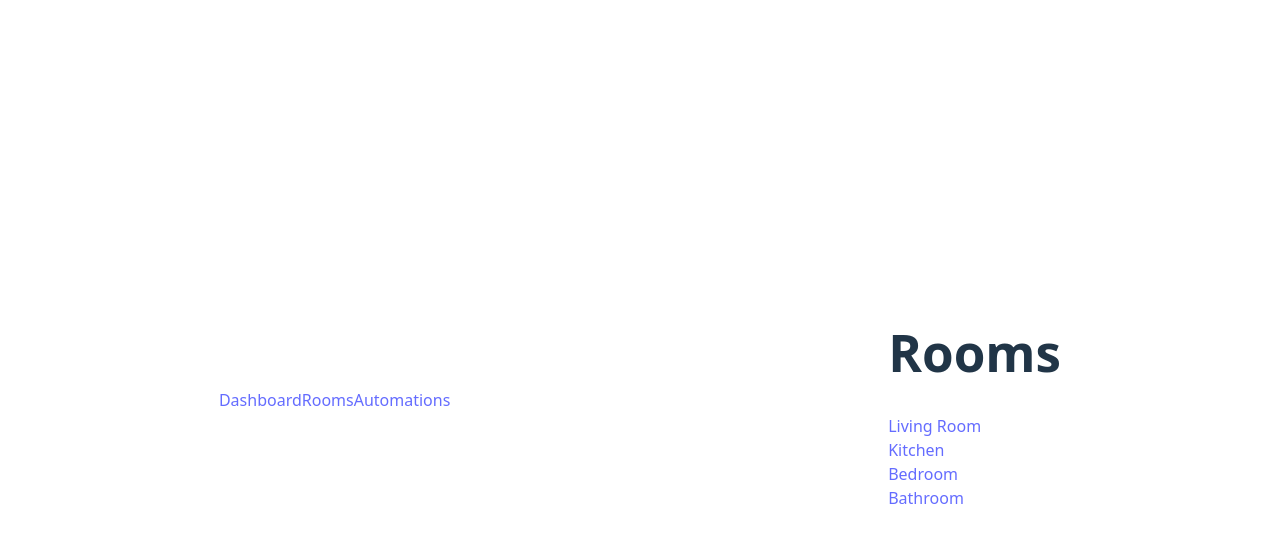
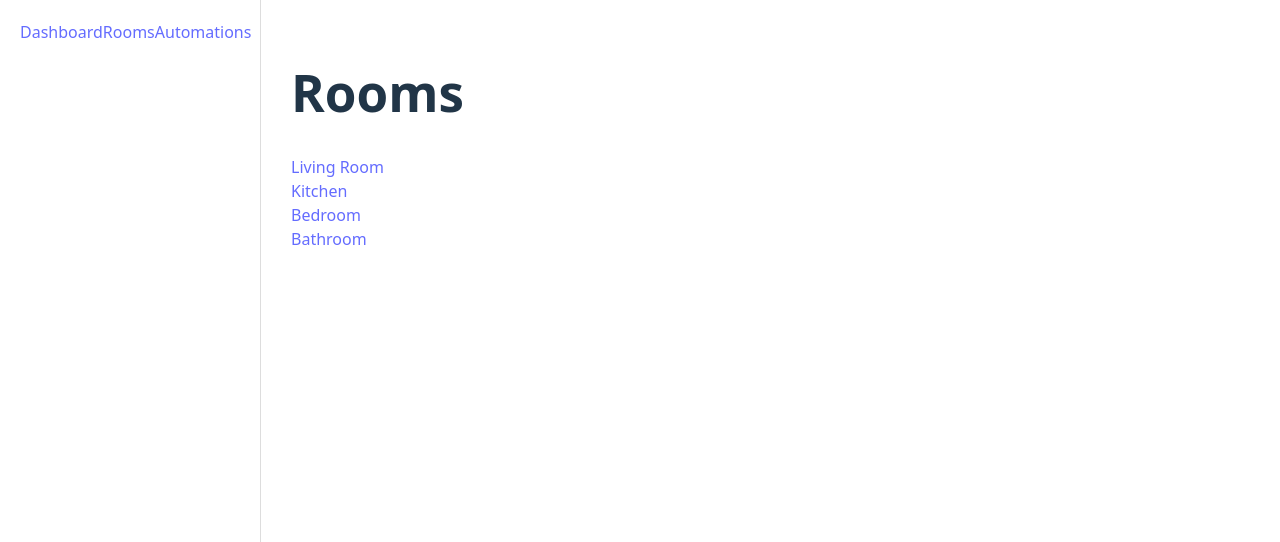
Before and after one commit to dalythu/home-automation-dashboard-ui, a React app: page /rooms in a window 1280 px wide. Shown: the top 542 px of the page. Built offline with nearby package versions, Linux system fonts and the light colour scheme; the HTML template or start-up script is replaced by a standard one.

Commit message:
added layout with css for sidebar and main content

```diff
--- a/src/App.css
+++ b/src/App.css
@@ -1,11 +1,15 @@
-#root {
-  width: 100%;
-  height: 100%;
+.app-layout {
   display: flex;
-  justify-content: space-around;
-  align-items: center;
+  height: 100vh;
 }
 
-.card {
-  padding: 2em;
+.app-layout > *:first-child {
+  width: 220px;
+  border-right: 1px solid #ddd;
+  padding: 20px;
 }
+
+.app-layout > *:last-child {
+  flex: 1;
+  padding: 30px;
+}
--- a/src/App.jsx
+++ b/src/App.jsx
@@ -5,10 +5,9 @@ import MainContent from './components/MainContent.jsx'
 export default function App() {
 
   return (
-    <>
+    <div className="app-layout">
       <SideBar />
       <MainContent />
-
-    </>
+    </div>
   )
 }
--- /dev/null
+++ b/src/data/rooms.js
@@ -0,0 +1,6 @@
+export const rooms = [
+  { id: 'living-room', name: 'Living Room' },
+  { id: 'kitchen', name: 'Kitchen' },
+  { id: 'bedroom', name: 'Bedroom' },
+  { id: 'bathroom', name: 'Bathroom' },
+]
--- a/src/pages/RoomDetails.jsx
+++ b/src/pages/RoomDetails.jsx
@@ -1,7 +1,13 @@
 import { useParams, Link } from "react-router-dom";
+import { rooms } from "../data/rooms";
 
 export default function RoomDetails() {
   const { roomId } = useParams();
+  const room = rooms.find((r) => r.id === roomId)
+
+  if (!room) {
+    return <h1>Room not found</h1>
+}
 
   return (
     <div>
--- a/src/pages/Rooms.jsx
+++ b/src/pages/Rooms.jsx
@@ -1,13 +1,7 @@
 import { Link } from "react-router-dom";
+import { rooms } from "../data/rooms.js"
 
 export default function Rooms() {
-
-  const rooms = [
-    { id: "living-room", name: "Living Room" },
-    { id: "kitchen", name: "Kitchen" },
-    { id: "bedroom", name: "Bedroom" },
-    { id: "bathroom", name: "Bathroom" }
-  ];
 
   return (
     <div>
```
